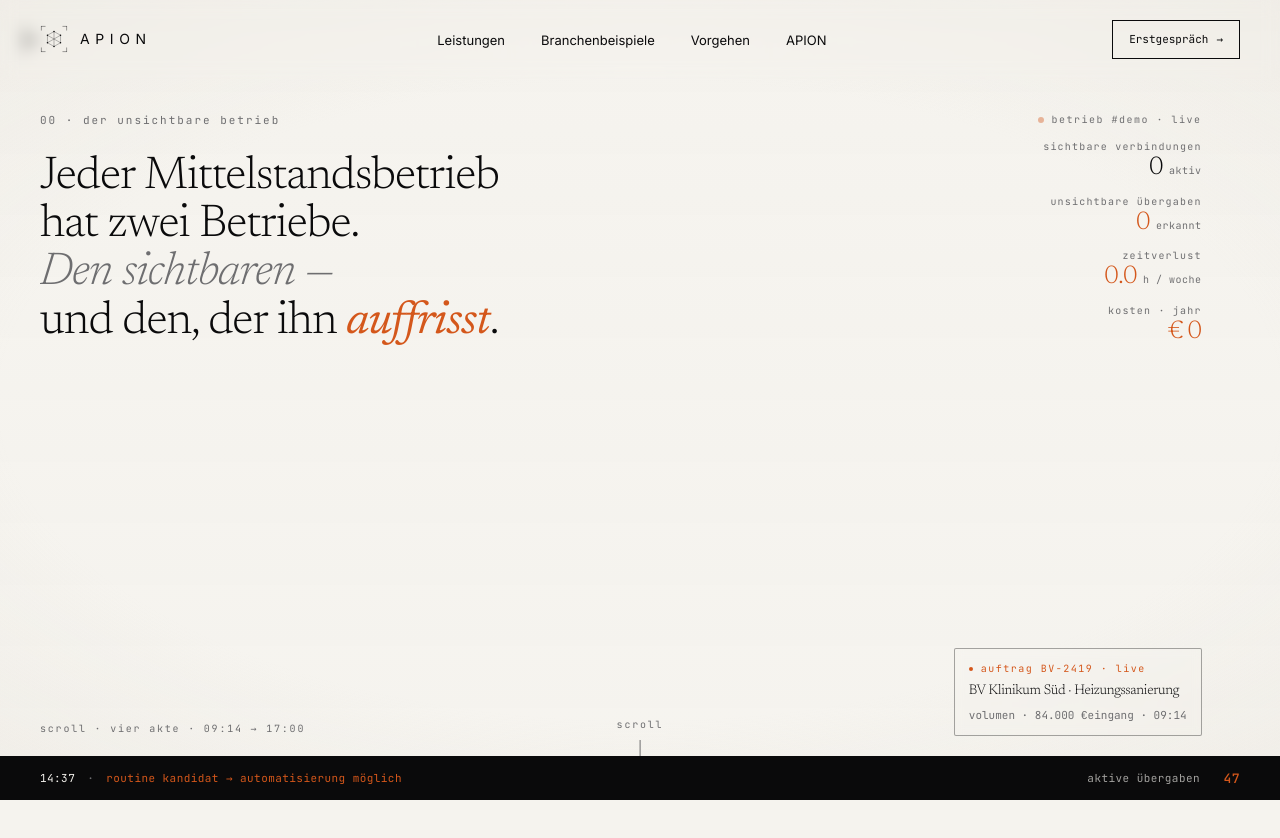
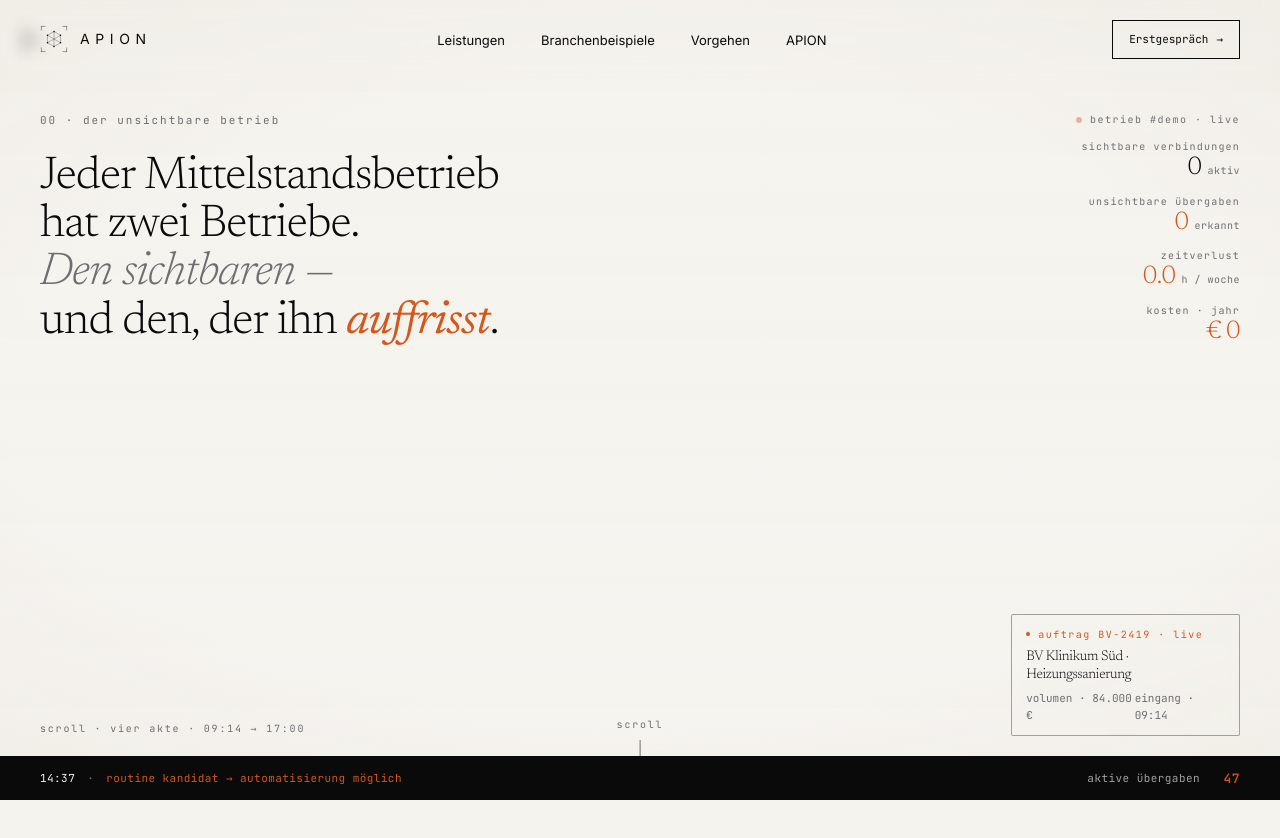
Before and after one commit to BartelFe/apion-ai, a React (Vite) app: page / in a window 1280 px wide. Shown: the top 838 px of the page. Built offline with nearby package versions, Linux system fonts and the light colour scheme; no server answers.

Commit message:
update: position hero component

```diff
--- a/src/components/Hero.jsx
+++ b/src/components/Hero.jsx
@@ -73,17 +73,21 @@ function HeroDesktop() {
           in die 3D-Welt greifen darf.
         */}
 
-        {/* RECHTE SPALTE: 3D-Szene + HUDs (50vw bis Viewport-Rechts, 3vw Luft zum Rand) */}
+        {/* MITTE: 3D-Szene — zwischen Headline (links) und DataHUD (rechts) */}
         <div
           className="absolute top-0 bottom-0"
-          style={{ right: '3vw', width: '50vw' }}
+          style={{ left: '48vw', right: '21vw' }}
         >
-          {/* Canvas füllt den Container — wird damit auf 50vw beschränkt */}
           <div className="absolute inset-0">
             <HeroScene ref={sceneRef} />
           </div>
+        </div>
 
-          {/* HUD oben rechts + AuftragsTag unten rechts — relativ zur rechten Spalte */}
+        {/* RECHTS: DataHUD-Spalte — eigene Zone, kein Overlap mit Canvas */}
+        <div
+          className="absolute right-0 top-0 bottom-0"
+          style={{ width: '21vw' }}
+        >
           <DataHUD ref={hudRef} />
         </div>
 
--- a/src/components/Hero/HeroScene.jsx
+++ b/src/components/Hero/HeroScene.jsx
@@ -19,7 +19,9 @@ function SceneInner({ worldRef, cameraSetterRef }) {
     const distFactor = aspect >= 1.0 ? 1.0
                      : aspect >= 0.85 ? 1.10
                      : aspect >= 0.70 ? 1.22
-                     : 1.36;
+                     : aspect >= 0.55 ? 1.40
+                     : aspect >= 0.42 ? 1.60
+                     : 1.80;
     const baseX = 11, baseY = 13, baseZ = 19;
     camera.position.set(baseX * distFactor, baseY * distFactor, baseZ * distFactor);
     camera.fov = 34;
```
